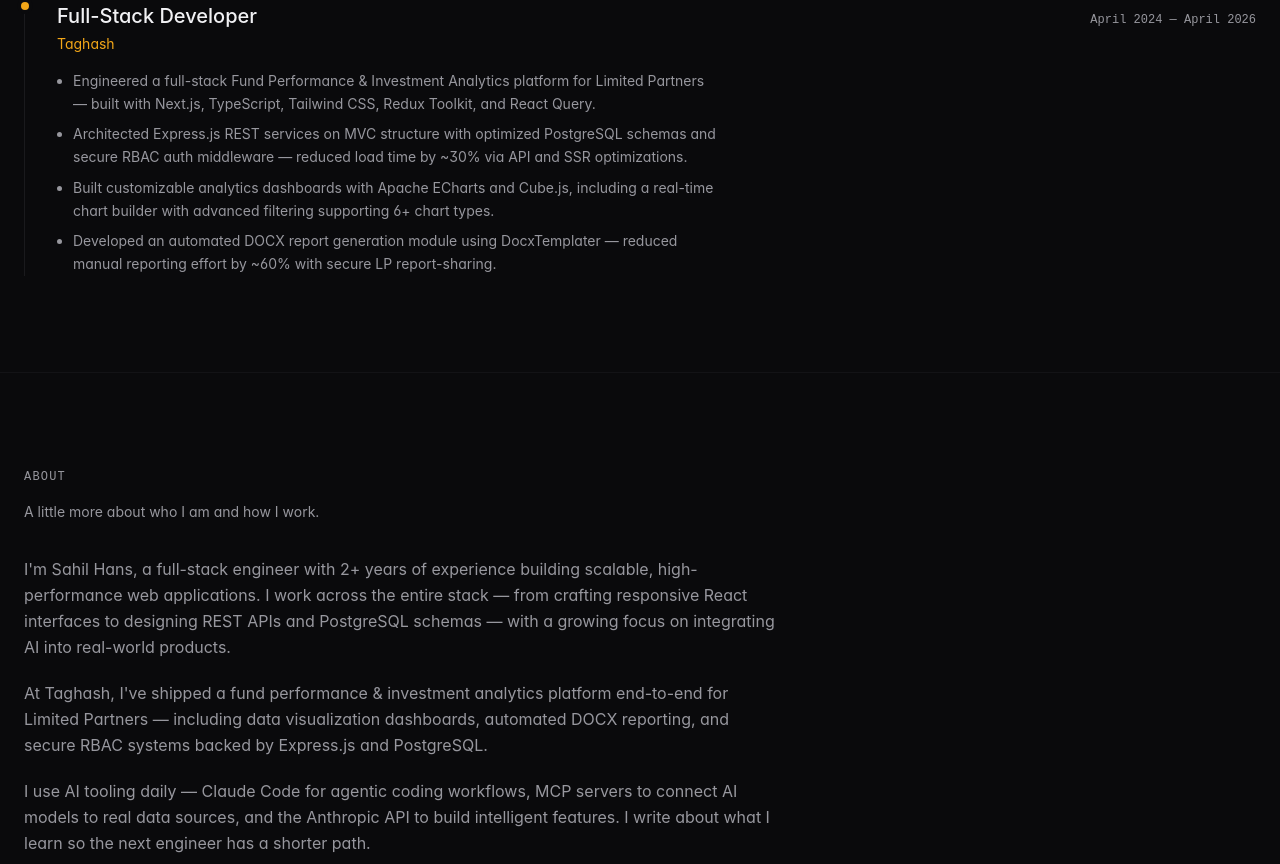
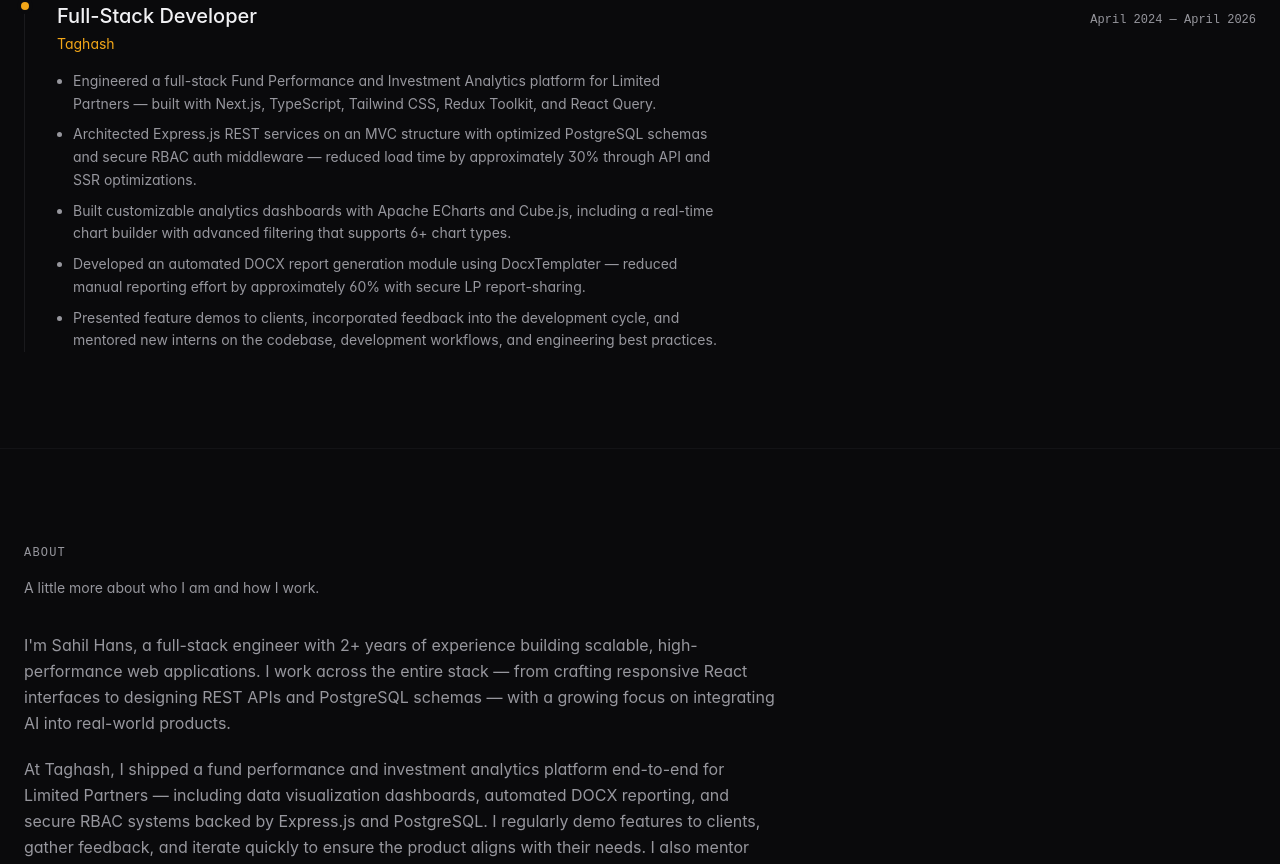
Before and after one commit to hans-sahil/portfolio_with_blogs, a Next.js app: page / in a window 1280 px wide. Shown: the part 1353-2217 px from the top of the page. Built offline with nearby package versions, Linux system fonts and the light colour scheme; no server answers; the database is empty.

Commit message:
updated metadata to share blogs on linkedin or twitter and some changes in the profile info

```diff
--- a/app/blog/[slug]/page.tsx
+++ b/app/blog/[slug]/page.tsx
@@ -22,6 +22,24 @@ export async function generateMetadata({ params }: Props): Promise<Metadata> {
     openGraph: {
       title: post.title,
       description: post.excerpt,
+      type: "article",
+      publishedTime: post.publishedAt,
+      authors: [post.author],
+      tags: post.tags,
+      images: [
+        {
+          url: "/profile.jpg",
+          width: 200,
+          height: 200,
+          alt: post.title,
+        },
+      ],
+    },
+    twitter: {
+      card: "summary_large_image",
+      title: post.title,
+      description: post.excerpt,
+      images: ["/profile.jpg"],
     },
   };
 }
--- a/app/blog/page.tsx
+++ b/app/blog/page.tsx
@@ -23,7 +23,7 @@ export default async function BlogPage() {
         <div className="mb-12 md:mb-16">
           <div className="inline-flex items-center gap-2 px-3 py-1 rounded-full bg-secondary text-xs font-mono text-muted-foreground mb-6">
             <BookOpen className="size-3" />
-            Journal & Notes
+            Blog
           </div>
           <h1 className="text-3xl sm:text-4xl lg:text-5xl font-semibold tracking-tight leading-tight mb-4">
             All posts
--- a/app/layout.tsx
+++ b/app/layout.tsx
@@ -16,6 +16,30 @@ export const metadata: Metadata = {
   title: "Sahil Hans — AI Full-Stack Engineer",
   description:
     "Full-stack engineer building scalable web applications with React, TypeScript, and Node.js — leveraging AI tooling, Claude Code, and MCP servers.",
+  metadataBase: new URL("https://sahil-portfolio-ashen.vercel.app"),
+  openGraph: {
+    title: "Sahil Hans — AI Full-Stack Engineer",
+    description:
+      "Full-stack engineer building scalable web applications with React, TypeScript, and Node.js — leveraging AI tooling, Claude Code, and MCP servers.",
+    type: "website",
+    locale: "en_US",
+    siteName: "Sahil Hans",
+    images: [
+      {
+        url: "/profile.jpg",
+        width: 200,
+        height: 200,
+        alt: "Sahil Hans",
+      },
+    ],
+  },
+  twitter: {
+    card: "summary_large_image",
+    title: "Sahil Hans — AI Full-Stack Engineer",
+    description:
+      "Full-stack engineer building scalable web applications with React, TypeScript, and Node.js — leveraging AI tooling, Claude Code, and MCP servers.",
+    images: ["/profile.jpg"],
+  },
 };
 
 export default function RootLayout({
--- a/lib/site.ts
+++ b/lib/site.ts
@@ -4,11 +4,11 @@ export const site = {
   role: "AI Full-Stack Engineer",
   location: "India",
   pitch:
-    "Full-stack engineer with 2+ years building scalable web applications — now leveraging AI tooling, Claude Code, and MCP servers to ship smarter, faster products with React, TypeScript, and Node.js.",
+    "Full-stack engineer with 2+ years of experience building scalable web applications — now leveraging AI tooling, Claude Code, and MCP servers to ship smarter, faster products with React, TypeScript, and Node.js.",
   bio: [
     "I'm Sahil Hans, a full-stack engineer with 2+ years of experience building scalable, high-performance web applications. I work across the entire stack — from crafting responsive React interfaces to designing REST APIs and PostgreSQL schemas — with a growing focus on integrating AI into real-world products.",
-    "At Taghash, I've shipped a fund performance & investment analytics platform end-to-end for Limited Partners — including data visualization dashboards, automated DOCX reporting, and secure RBAC systems backed by Express.js and PostgreSQL.",
-    "I use AI tooling daily — Claude Code for agentic coding workflows, MCP servers to connect AI models to real data sources, and the Anthropic API to build intelligent features. I write about what I learn so the next engineer has a shorter path.",
+    "At Taghash, I shipped a fund performance and investment analytics platform end-to-end for Limited Partners — including data visualization dashboards, automated DOCX reporting, and secure RBAC systems backed by Express.js and PostgreSQL. I regularly demo features to clients, gather feedback, and iterate quickly to ensure the product aligns with their needs. I also mentor new interns, helping them ramp up on the codebase, tooling, and best practices.",
+    "I use AI tooling daily — Claude Code for agentic coding workflows, MCP servers to connect AI models to real data sources, and the Anthropic API to build intelligent features. I write about what I learn so that the next engineer has a shorter path forward.",
   ],
   avatarUrl: "/sahil.jpg",
   socials: {
@@ -44,10 +44,11 @@ export const site = {
       company: "Taghash",
       period: "April 2024 — April 2026",
       bullets: [
-        "Engineered a full-stack Fund Performance & Investment Analytics platform for Limited Partners — built with Next.js, TypeScript, Tailwind CSS, Redux Toolkit, and React Query.",
-        "Architected Express.js REST services on MVC structure with optimized PostgreSQL schemas and secure RBAC auth middleware — reduced load time by ~30% via API and SSR optimizations.",
-        "Built customizable analytics dashboards with Apache ECharts and Cube.js, including a real-time chart builder with advanced filtering supporting 6+ chart types.",
-        "Developed an automated DOCX report generation module using DocxTemplater — reduced manual reporting effort by ~60% with secure LP report-sharing.",
+        "Engineered a full-stack Fund Performance and Investment Analytics platform for Limited Partners — built with Next.js, TypeScript, Tailwind CSS, Redux Toolkit, and React Query.",
+        "Architected Express.js REST services on an MVC structure with optimized PostgreSQL schemas and secure RBAC auth middleware — reduced load time by approximately 30% through API and SSR optimizations.",
+        "Built customizable analytics dashboards with Apache ECharts and Cube.js, including a real-time chart builder with advanced filtering that supports 6+ chart types.",
+        "Developed an automated DOCX report generation module using DocxTemplater — reduced manual reporting effort by approximately 60% with secure LP report-sharing.",
+        "Presented feature demos to clients, incorporated feedback into the development cycle, and mentored new interns on the codebase, development workflows, and engineering best practices.",
       ],
     },
   ],
```
